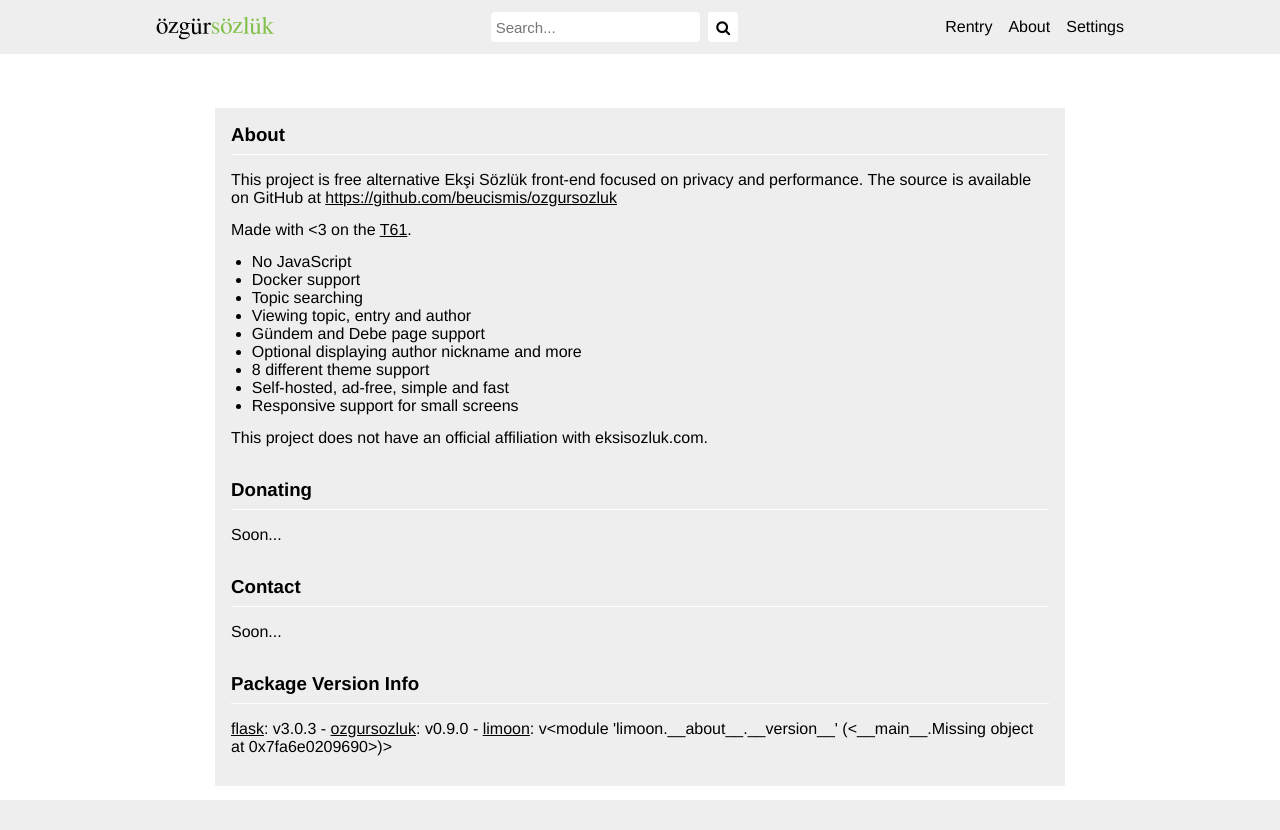
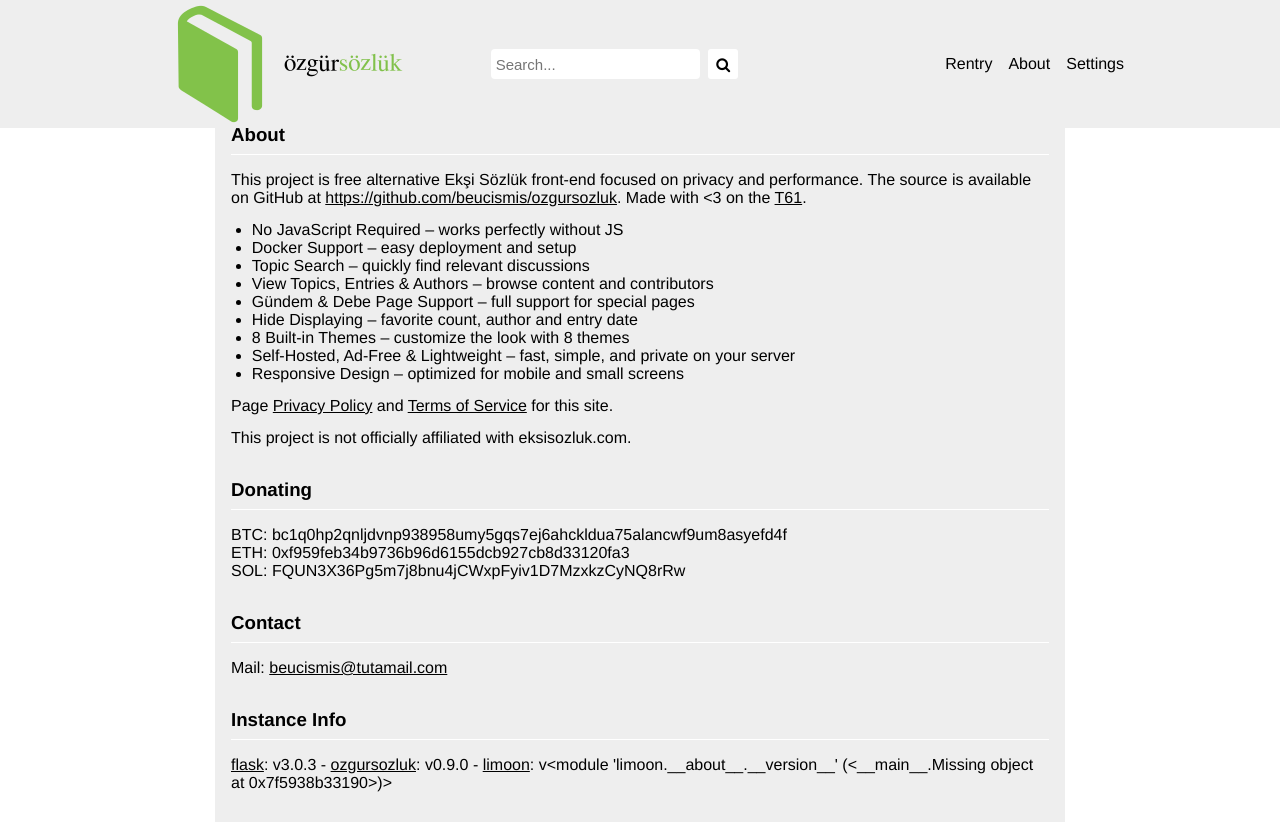
Before and after one commit to beucismis/ozgursozluk, a Flask app: page /about in a window 1280 px wide. Before the commit the page ends 800 px from the top, so only its background shows below. Run offline with Flask 3, Linux system fonts and the light colour scheme; parts of the project's set-up code (start-up, migrations or seed data) failed here and were passed over.

Commit message:
Update template

```diff
--- a/src/ozgursozluk/templates/about.html
+++ b/src/ozgursozluk/templates/about.html
@@ -5,28 +5,37 @@
     <div class="about-container">
         <h3 class="about-section-title" style="margin-top: 0;">About</h3>
         <p>
-            This project is free alternative Ekşi Sözlük front-end focused on privacy and performance. The source is available on GitHub at <a href="https://github.com/beucismis/ozgursozluk">https://github.com/beucismis/ozgursozluk</a>
-        </p>
-        <p>
-            Made with <3 on the <a href="{{ url_for('topic', path='thinkpad-t61--1883047') }}">T61</a>.
+            This project is free alternative Ekşi Sözlük front-end focused on privacy and performance. The source is available on GitHub at <a href="https://github.com/beucismis/ozgursozluk">https://github.com/beucismis/ozgursozluk</a>. Made with <3 on the <a href="{{ url_for('topic', path='thinkpad-t61--1883047') }}">T61</a>.
         </p>
         <ul>
-            <li>No JavaScript</li>
-            <li>Docker support</li>
-            <li>Topic searching</li>
-            <li>Viewing topic, entry and author</li>
-            <li>Gündem and Debe page support</li>
-            <li>Optional displaying author nickname and more</li>
-            <li>8 different theme support</li>
-            <li>Self-hosted, ad-free, simple and fast</li>
-            <li>Responsive support for small screens</li>
+            <li>No JavaScript Required – works perfectly without JS</li>
+            <li>Docker Support – easy deployment and setup</li>
+            <li>Topic Search – quickly find relevant discussions</li>
+            <li>View Topics, Entries & Authors – browse content and contributors</li>
+            <li>Gündem & Debe Page Support – full support for special pages</li>
+            <li>Hide Displaying – favorite count, author and entry date</li>
+            <li>8 Built-in Themes – customize the look with 8 themes</li>
+            <li>Self-Hosted, Ad-Free & Lightweight – fast, simple, and private on your server</li>
+            <li>Responsive Design – optimized for mobile and small screens</li>
         </ul>
-        <p>This project does not have an official affiliation with eksisozluk.com.</p>
+        <p>
+            Page <a href="{{ url_for("privacy_policy") }}">Privacy Policy</a> and <a href="{{ url_for("terms_of_service") }}">Terms of Service</a> for this site.
+        </p>
+        <p>This project is not officially affiliated with eksisozluk.com.</p>
         <h3 class="about-section-title">Donating</h3>
-        <p>Soon...</p>
+        <p>
+            BTC: bc1q0hp2qnljdvnp938958umy5gqs7ej6ahckldua75alancwf9um8asyefd4f
+            <br />
+            ETH: 0xf959feb34b9736b96d6155dcb927cb8d33120fa3
+            <br />
+            SOL: FQUN3X36Pg5m7j8bnu4jCWxpFyiv1D7MzxkzCyNQ8rRw
+            <br />
+        </p>
         <h3 class="about-section-title">Contact</h3>
-        <p>Soon...</p>
-        <h3 class="about-section-title">Package Version Info</h3>
+        <p>
+            Mail: <a herf="mailto:beucismis@tutamail.com">beucismis@tutamail.com</a>
+        </p>
+        <h3 class="about-section-title">Instance Info</h3>
         <p>
             <a href="https://github.com/pallets/flask">flask</a>: v{{ flask_version }}
             -
--- a/src/ozgursozluk/templates/base.html
+++ b/src/ozgursozluk/templates/base.html
@@ -12,7 +12,7 @@
         {% if theme not in themes %}
             {% set theme = "Light" %}
         {% endif %}
-        {% set filename = theme|lower|replace(" ", "_") ~ ".css" %}
+        {% set filename = theme|lower|replace(" ", "-") ~ ".css" %}
         <link rel="stylesheet" href="{{ url_for('static', filename=filename) }}" />
         <title>
             {% block title %}{% endblock %}
@@ -22,6 +22,8 @@
         <nav>
             <div class="inner-nav">
                 <div class="nav-item">
+                    <img class="site-logo"
+                         src="{{ url_for('static', filename='favicon.png') }}" />
                     <a class="site-name" href="/">
                         <span class="ozgur">özgür</span><span class="sozluk">sözlük</span>
                     </a>
--- a/src/ozgursozluk/templates/macros.html
+++ b/src/ozgursozluk/templates/macros.html
@@ -6,7 +6,7 @@
             (request.cookies.get('hide_entry_author') == 'True') or
             (request.cookies.get('hide_entry_date') == 'True')
             %}
-        </br>
+            <br />
         {% endif %}
         <div class="entry-container-items">
             {% if request.cookies.get('hide_entry_favorite_count') == 'False' %}
@@ -40,7 +40,7 @@
         <div class="topic-title">
             <a href="{{ url_for('topic', path=topic.path) }}">{{ topic.title }}</a>
         </div>
-        <div clas="topic-entry-count">
+        <div class="topic-entry-count">
             <!-- {% if topic.pinned %}<small>pinned</small>{% endif %} -->
             {% if topic.entry_count %}<small>{{ topic.entry_count }}</small>{% endif %}
         </div>
```
Also changed, not shown: src/ozgursozluk/templates/privacy-policy.html (added, +17 -0 lines), src/ozgursozluk/templates/terms-of-service.html (added, +14 -0 lines), src/ozgursozluk/templates/not-found.html (renamed from src/ozgursozluk/templates/not_found.html). Lines whose indentation alone changed are shown as unchanged.
